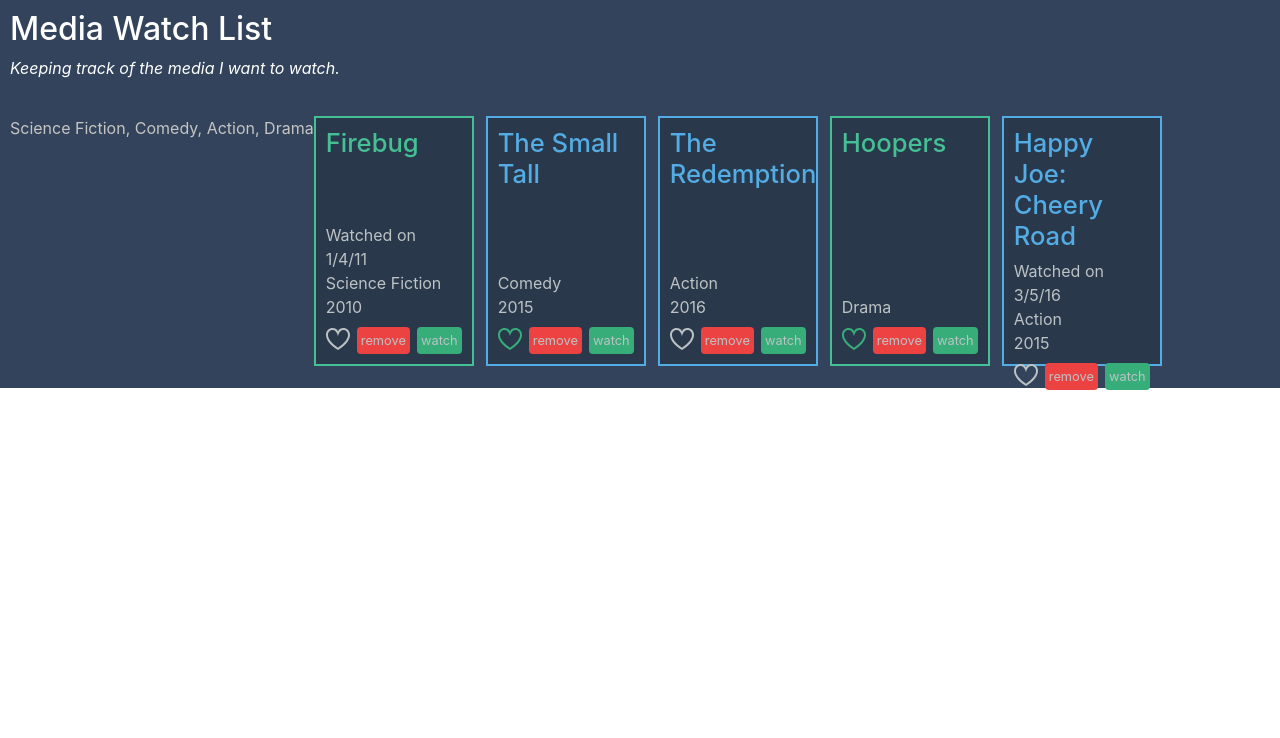
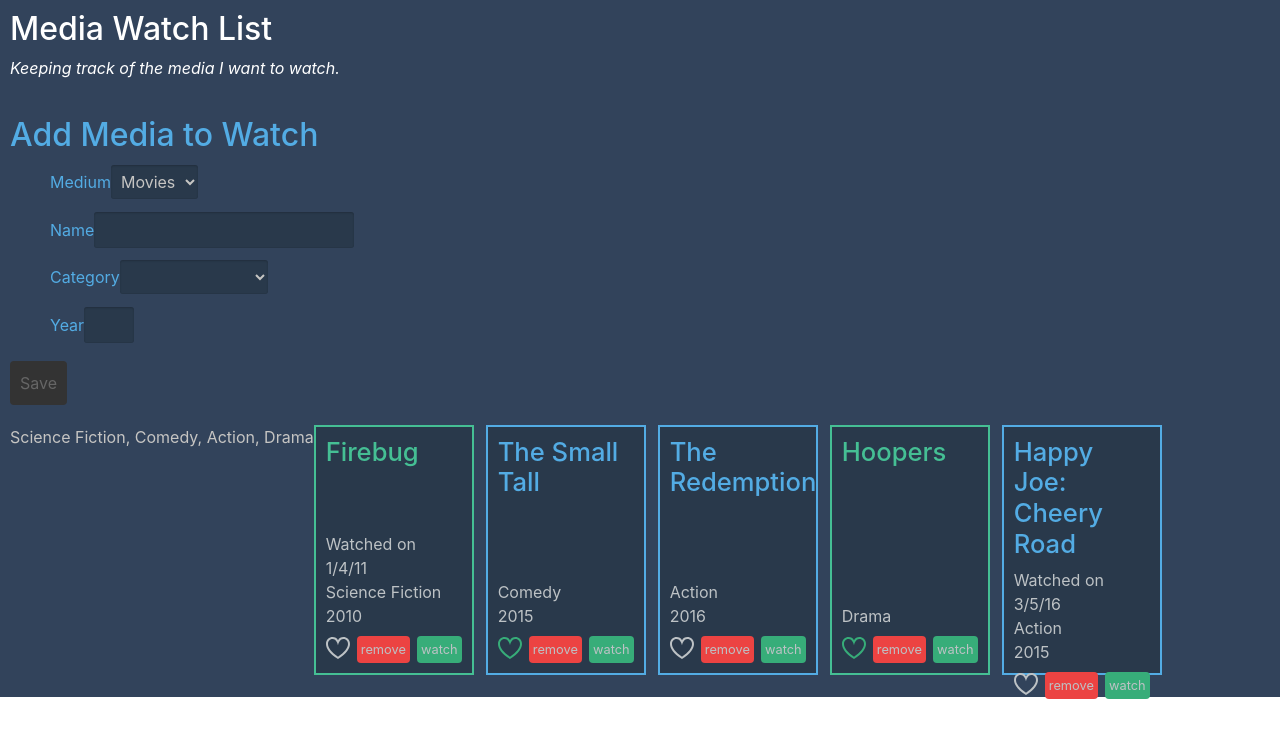
Before and after one commit to Gabrielle1122/WatchList, an Angular app: page / in a window 1280 px wide. Shown: the top 738 px of the page. Built offline with nearby package versions, Linux system fonts and the light colour scheme.

Commit message:
add media-item-form

```diff
--- a/src/app/app.component.html
+++ b/src/app/app.component.html
@@ -3,5 +3,6 @@
     <h1>Media Watch List</h1>
     <p class="description">Keeping track of the media I want to watch.</p>
   </header>
+  <app-media-item-form></app-media-item-form>
   <app-media-item-list></app-media-item-list>
 </section>
--- /dev/null
+++ b/src/app/media-item-form/media-item-form.component.css
@@ -0,0 +1,55 @@
+:host {
+  display: block;
+  padding: 10px;
+}
+ul {
+  list-style-type: none;
+}
+ul li {
+  margin: 10px 0;
+}
+header,
+label {
+  color: #53ace4;
+}
+input,
+select {
+  background-color: #29394b;
+  color: #c6c5c3;
+  border-radius: 3px;
+  border: none;
+  box-shadow: 0 1px 2px rgba(0, 0, 0, 0.2) inset,
+    0 -1px 0 rgba(0, 0, 0, 0.05) inset;
+  border-color: #53ace4;
+  padding: 6px;
+}
+.ng-invalid:not(.ng-pristine):not(.required-invalid) {
+  border: 1px solid #d93a3e;
+}
+input[required].ng-invalid {
+  border-right: 5px solid #d93a3e;
+}
+input[required]:not(.required-invalid),
+input[required].ng-invalid:not(.required-invalid) {
+  border-right: 5px solid #37ad79;
+}
+.error {
+  color: #d93a3e;
+}
+#year {
+  width: 50px;
+}
+button[type="submit"] {
+  background-color: #45bf94;
+  border: 0;
+  padding: 10px;
+  font-size: 1em;
+  border-radius: 4px;
+  color: #ffffff;
+  cursor: pointer;
+}
+button[type="submit"]:disabled {
+  background-color: #333;
+  color: #666;
+  cursor: default;
+}
--- /dev/null
+++ b/src/app/media-item-form/media-item-form.component.html
@@ -0,0 +1,47 @@
+<header>
+  <h2>Add Media to Watch</h2>
+</header>
+<form [formGroup]="form" (ngSubmit)="onSubmit(form.value)">
+  <ul>
+    <li>
+      <label for="medium">Medium</label>
+      <select name="medium" id="medium" formControlName="medium">
+        <option value="Movies">Movies</option>
+        <option value="Series">Series</option>
+      </select>
+    </li>
+    <li>
+      <label for="name">Name</label>
+      <input type="text" name="name" id="name" formControlName="name" />
+      <div *ngIf="form.get('name').hasError('pattern')" class="error">
+        Name has invalid characters
+      </div>
+    </li>
+    <li>
+      <label for="category">Category</label>
+      <select name="category" id="category" formControlName="category">
+        <option value="Action">Action</option>
+        <option value="Science Fiction">Science Fiction</option>
+        <option value="Comedy">Comedy</option>
+        <option value="Drama">Drama</option>
+        <option value="Horror">Horror</option>
+        <option value="Romance">Romance</option>
+      </select>
+    </li>
+    <li>
+      <label for="year">Year</label>
+      <input
+        type="text"
+        name="year"
+        id="year"
+        maxlength="4"
+        formControlName="year"
+      />
+      <div *ngIf="form.get('year').errors as yearErrors" class="error">
+        Must be between {{ yearErrors.year.min }} and
+        {{ yearErrors.year.max }}
+      </div>
+    </li>
+  </ul>
+  <button type="submit" [disabled]="!form.valid">Save</button>
+</form>
--- /dev/null
+++ b/src/app/media-item-form/media-item-form.component.ts
@@ -0,0 +1,49 @@
+import { Component, OnInit } from "@angular/core";
+import { FormGroup, FormControl, Validators } from "@angular/forms";
+
+@Component({
+  selector: "app-media-item-form",
+  templateUrl: "./media-item-form.component.html",
+  styleUrls: ["./media-item-form.component.css"]
+})
+export class MediaItemFormComponent implements OnInit {
+  form: FormGroup;
+
+  ngOnInit() {
+    this.form = new FormGroup({
+      medium: new FormControl("Movies"),
+      name: new FormControl(
+        "",
+        Validators.compose([
+          Validators.required,
+          Validators.pattern("[\\w\\-\\s\\/]+")
+        ])
+      ),
+      category: new FormControl(""),
+      year: new FormControl("", this.yearValidator)
+    });
+  }
+
+  yearValidator(control: FormControl) {
+    if (control.value.trim().length === 0) {
+      return null;
+    }
+    const year = parseInt(control.value, 10);
+    const minYear = 1800;
+    const maxYear = 2500;
+    if (year >= minYear && year <= maxYear) {
+      return null;
+    } else {
+      return {
+        year: {
+          min: minYear,
+          max: maxYear
+        }
+      };
+    }
+  }
+
+  onSubmit(mediaItem) {
+    console.log(mediaItem);
+  }
+}
```
Also changed, not shown: src/app/app.module.ts (+5 -2 lines).
